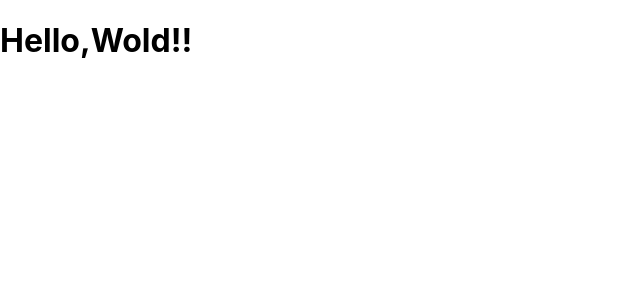
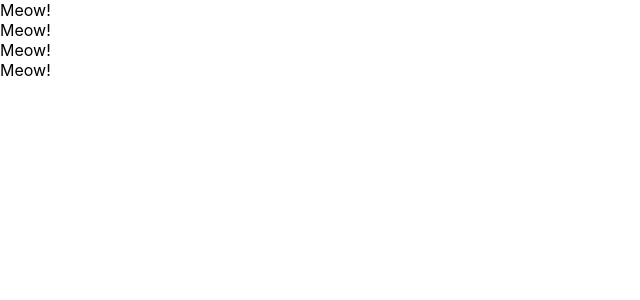
Before and after one commit to eatcho/udemy-react-redux-crud-application, a React (Create React App) app: page / in a window 1280 px wide. Shown: the top 300 px of the page, without its empty margins (0-640 px from the left). Built offline with nearby package versions, Linux system fonts and the light colour scheme.

Commit message:
learn jsx-more

```diff
--- a/src/App.js
+++ b/src/App.js
@@ -1,19 +1,23 @@
-import React, { Component } from 'react';
+import React from 'react';
 
 //class App extends Component {
 //  render() {
 //    return <div>Hello, world!</div>;
 //  }
 //}
+const App = () => {
+  return (
+  <div>
+    <Cat />
+    <Cat />
+    <Cat />
+    <Cat />
+  </div>
+  )
+}
 
-class App extends Component {
-  render() {
-    return React.createElement(
-      "h1",
-      null,
-      "Hello,Wold!!"
-    )
-  }
+const Cat = () => {
+return <div>Meow!</div>
 }
 
 export default App;
```
